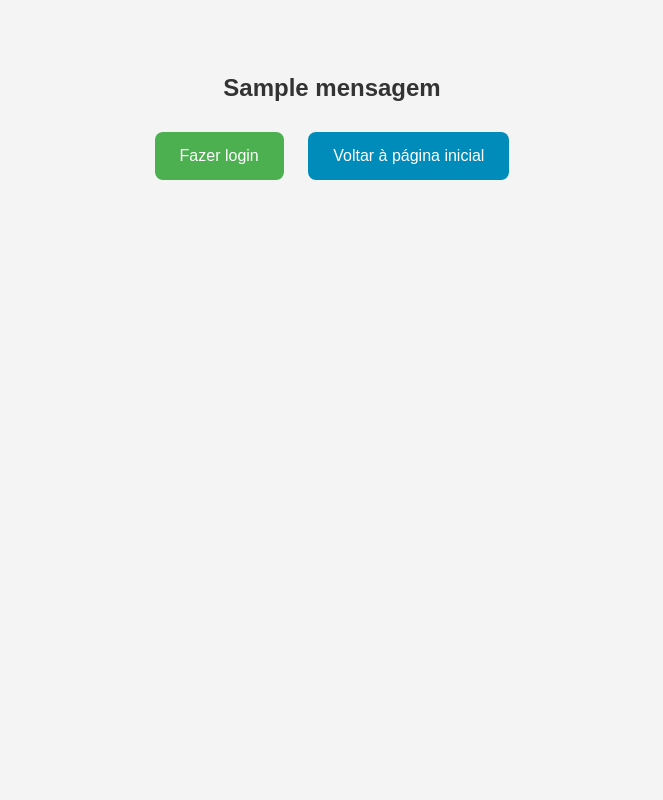
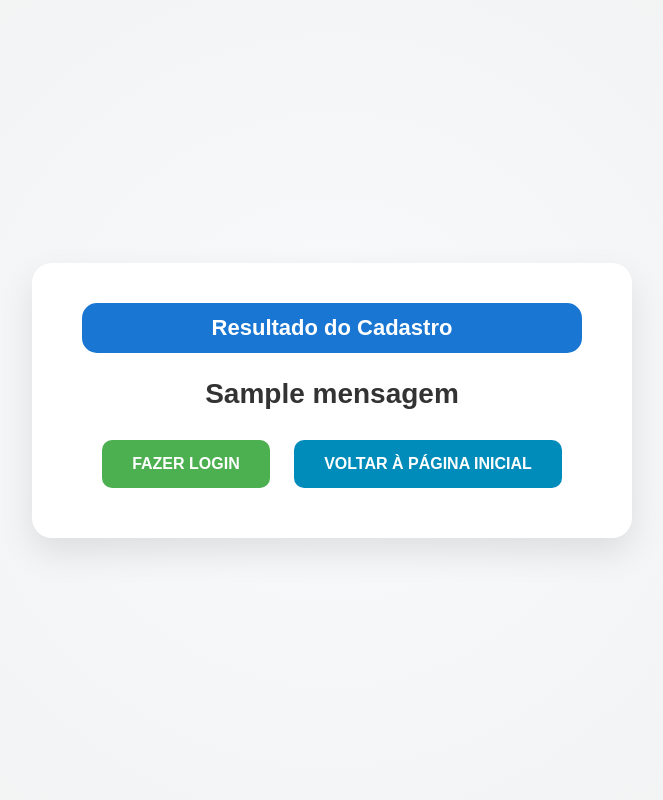
Before and after one commit to igormit1/money_hackers, a Flask app: template templates/endcadastro.html in a window 1280 px wide. Shown: the whole page, without its empty margins (308-971 px from the left). Run offline with Flask 3, Linux system fonts and the light colour scheme; the template is opened without the code that fills it: most values are stand-ins (such as "Sample title", 1, 10 or a date in 2020).

Commit message:
Update endcadastro.html

```diff
--- a/templates/endcadastro.html
+++ b/templates/endcadastro.html
@@ -5,29 +5,69 @@
     <meta name="viewport" content="width=device-width, initial-scale=1.0">
     <title>Resultado do Cadastro</title>
     <style>
+        * {
+            margin: 0;
+            padding: 0;
+            box-sizing: border-box;
+        }
+
         body {
-            font-family: Arial, sans-serif;
-            background-color: #f4f4f4;
+            font-family: 'Arial', sans-serif;
+            background: #f1f6f9; /* Cor de fundo suave e moderna */
+            display: flex;
+            justify-content: center;
+            align-items: center;
+            height: 100vh;
+            padding: 0;
             text-align: center;
-            padding: 50px;
+            background-image: radial-gradient(circle, rgba(255,255,255,0.5), rgba(240,240,240,1)); /* Gradiente suave */
+        }
+
+        .message-box {
+            background-color: #ffffff;
+            border-radius: 20px;
+            padding: 40px 50px;
+            width: 100%;
+            max-width: 600px;
+            box-shadow: 0 15px 35px rgba(0, 0, 0, 0.1);
+            text-align: center;
+            transition: transform 0.3s ease, opacity 0.3s ease;
+        }
+
+        .message-box-header {
+            background-color: #1976d2;
+            color: white;
+            font-size: 22px;
+            font-weight: bold;
+            padding: 12px 0;
+            border-radius: 15px;
+            margin-bottom: 25px;
         }
 
         h1 {
             color: #333;
-            font-size: 24px;
+            font-size: 28px;
             margin-bottom: 20px;
+            font-weight: 700;
+        }
+
+        p {
+            font-size: 18px;
+            color: #555;
+            line-height: 1.6;
+            margin-bottom: 30px;
         }
 
         .btn {
             display: inline-block;
             background-color: #4CAF50;
             color: white;
-            padding: 15px 25px;
+            padding: 15px 30px;
             text-align: center;
             text-decoration: none;
             font-size: 16px;
-            border-radius: 8px;
-            transition: background-color 0.3s ease;
+            border-radius: 10px;
+            transition: background-color 0.3s ease, transform 0.3s ease;
             margin: 10px;
             border: none;
             cursor: pointer;
@@ -35,6 +75,7 @@
 
         .btn:hover {
             background-color: #45a049;
+            transform: translateY(-2px);
         }
 
         .btn-secondary {
@@ -43,16 +84,29 @@
 
         .btn-secondary:hover {
             background-color: #007bb5;
+            transform: translateY(-2px);
         }
 
         a {
             text-decoration: none;
         }
+
+        .btn, .btn-secondary {
+            text-transform: uppercase;
+            font-weight: bold;
+        }
+
     </style>
 </head>
 <body>
-    <h1>{{ mensagem }}</h1>
-    <a href="{{ url_for('login') }}" class="btn">Fazer login</a>
-    <a href="{{ url_for('index') }}" class="btn btn-secondary">Voltar à página inicial</a>
+    <div class="message-box">
+        <div class="message-box-header">
+            Resultado do Cadastro
+        </div>
+        <h1>{{ mensagem }}</h1>
+
+        <a href="{{ url_for('login') }}" class="btn">Fazer login</a>
+        <a href="{{ url_for('index') }}" class="btn btn-secondary">Voltar à página inicial</a>
+    </div>
 </body>
 </html>
```
